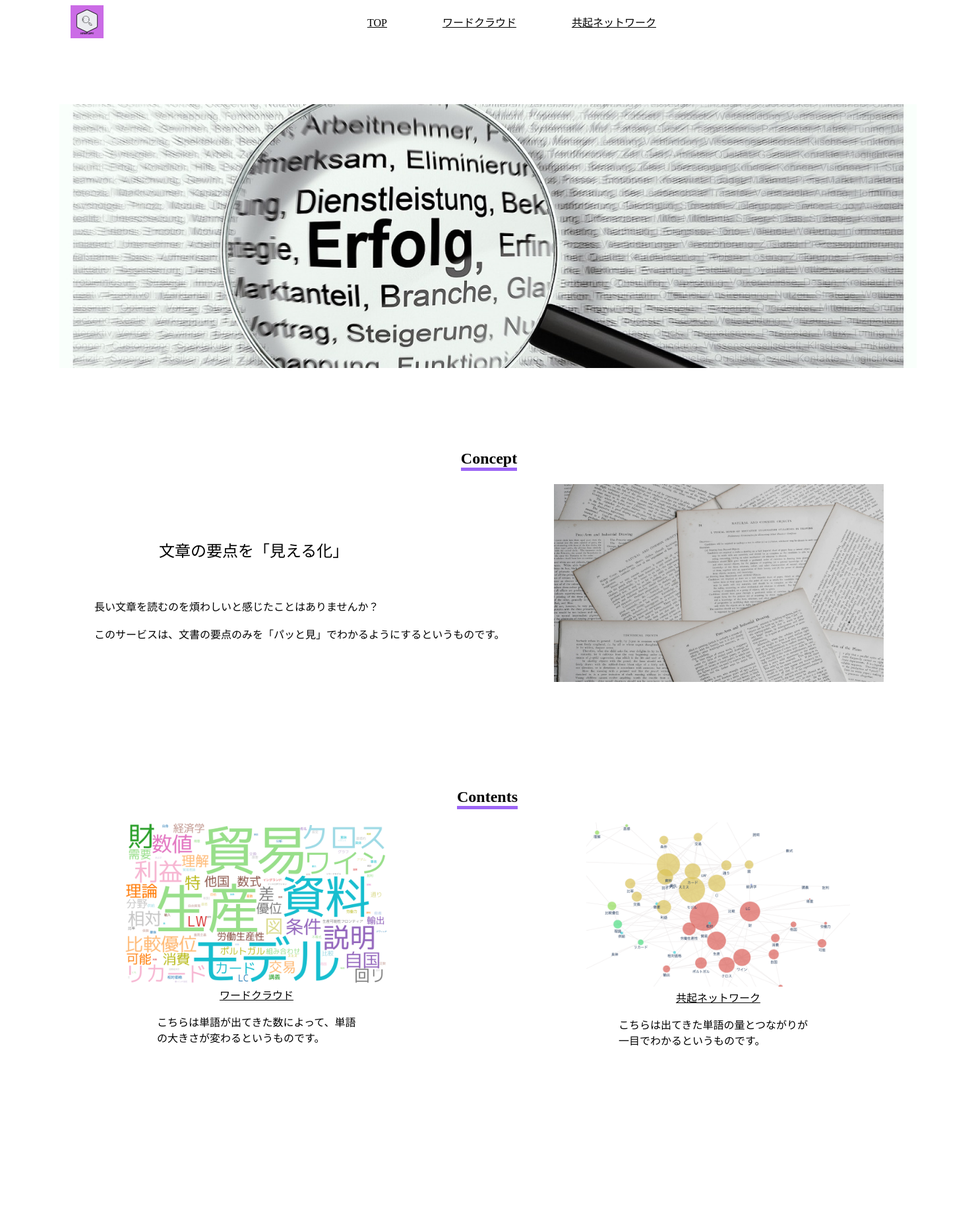
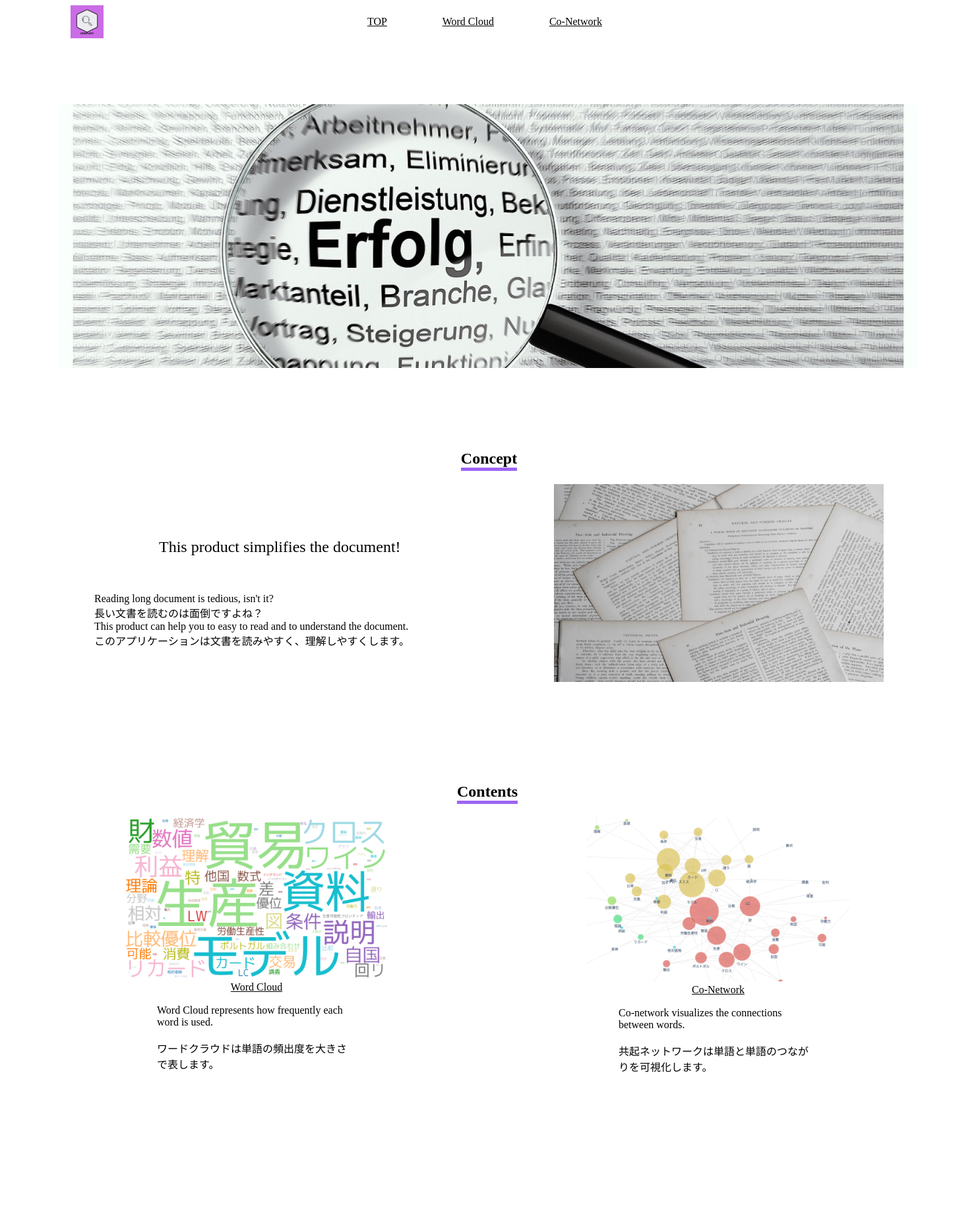
Before and after one commit to masaru905/pattomi, a Flask app: page / in a window 1480 px wide. Shown: the top 1865 px of the page at 66% size. Run offline with Flask 2, Linux system fonts and the light colour scheme.

Commit message:
add English

```diff
--- a/templates/index.html
+++ b/templates/index.html
@@ -10,10 +10,13 @@
         <h2>Concept</h2>
         <div class="con_con">
             <div class="con_text">
-                <p class="con_text_title">文章の要点を「見える化」</p>
-                <p class="con_text_con">長い文章を読むのを煩わしいと感じたことはありませんか？<br />
+                <p class="con_text_title">This product simplifies the document! </p>
+                <p class="con_text_con">Reading long document is tedious, isn't it?<br />
+                    長い文書を読むのは面倒ですよね？
                     <br />
-                    このサービスは、文書の要点のみを「パッと見」でわかるようにするというものです。<br />
+                    This product can help you to easy to read and to understand the document.<br />
+                    このアプリケーションは文書を読みやすく、理解しやすくします。
+                    <br />
                 </p>
             </div>
             <div class="con_img">
@@ -28,9 +31,10 @@
             <div class="content">
                 <a href="/result_cloud">
                     <img alt="wordcloud" class="sample-wc" src="../static/images/sample/samplewc.png" />
-                    <a href="/result_cloud" class="content_title">ワードクラウド</a>
+                    <a href="/result_cloud" class="content_title">Word Cloud</a>
                     <p class="content_intro">
-                        こちらは単語が出てきた数によって、単語の大きさが変わるというものです。
+                        Word Cloud represents how frequently each word is used.<br /><br />
+                        ワードクラウドは単語の頻出度を大きさで表します。
                     </p>
                 </a>
             </div>
@@ -38,9 +42,10 @@
             <div class="content">
                 <a href="/result_co">
                     <img alt="co_network" class="sample-co" src="../static/images/sample/sampleco.png" />
-                    <a href="/result_co" class="content_title">共起ネットワーク</a>
+                    <a href="/result_co" class="content_title">Co-Network</a>
                     <p class="content_intro">
-                        こちらは出てきた単語の量とつながりが一目でわかるというものです。
+                        Co-network visualizes the connections between words.<br /><br />
+                        共起ネットワークは単語と単語のつながりを可視化します。
                     </p>
                 </a>
             </div>
--- a/templates/layout.html
+++ b/templates/layout.html
@@ -6,7 +6,7 @@
     <meta http-equiv="X-UA-Compatible" content="IE=edge">
     <meta name="viewport" content="width=device-width, initial-scale=1.0">
     <link rel=stylesheet href="../static/css/style.css">
-    <title>パッと見</title>
+    <title>Pattomi</title>
 </head>
 
 <body>
@@ -15,8 +15,8 @@
             <img alt="icon_image" class="icon" src="../static/images/icon.png" />
             <div class="intro_ver">
                 <a href="/" class="top_h">TOP</a>
-                <a href="/result_cloud" class="wc">ワードクラウド</a>
-                <a href="/result_co" class="co">共起ネットワーク</a>
+                <a href="/result_cloud" class="wc">Word Cloud</a>
+                <a href="/result_co" class="co">Co-Network</a>
             </div>
 
         </div>
```
Also changed, not shown: static/images/wc/wordcloud.png, 1 other file.
